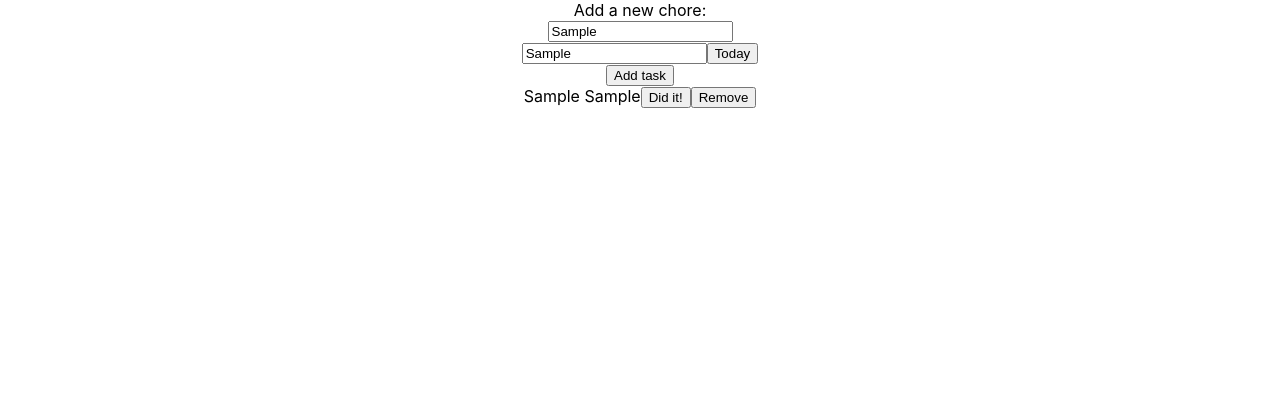
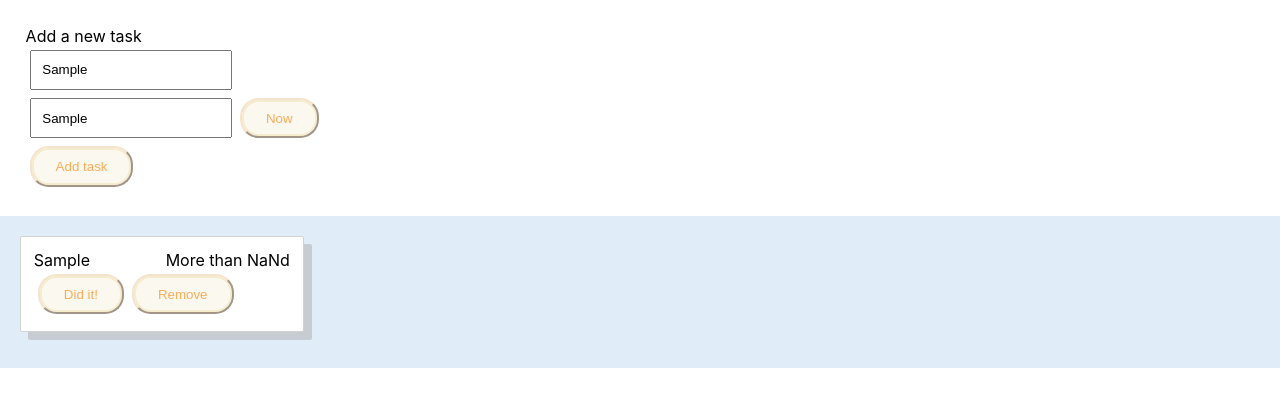
Before and after one commit to lejonmanen/chores, a React (Create React App) app: page / in a window 1280 px wide. Both pictures are taken after typing "Sample", "Sample" into the empty fields and a click on the button "Add task". Shown: the top 406 px of the page. Built offline with nearby package versions, Linux system fonts and the light colour scheme.

Commit message:
Basic version done

```diff
--- a/public/index.html
+++ b/public/index.html
@@ -9,6 +9,7 @@
     />
     <meta name="theme-color" content="#000000" />
     <link rel="manifest" href="%PUBLIC_URL%/manifest.json" />
+	<link rel="stylesheet" href="style.css">
     <title>Chores</title>
   </head>
   <body>
--- /dev/null
+++ b/public/style.css
@@ -0,0 +1,74 @@
+* {
+	margin: 0;
+	padding: 0;
+}
+
+/* General stuff */
+input[type="text"], button {
+	margin: 4px;
+}
+input[type="text"] {
+	padding: 0.8em 0.8em;
+}
+button {
+	padding: 0.8em 1.8em;
+	border-radius: 1.4em;
+	/* border: 1px solid black; */
+	/* border: none; */
+	border-color: #F6E3CE;
+	background-color: #FBF8EF;
+    box-shadow: inset 0 0 0 0.125rem #F5ECCE;
+	/* color: #2E2E2E; */
+	/* color: red; */
+	/* color: #F6E3CE; */
+	color: #FAAC58;
+	transition: color 0.5s, background-color 0.5s, border-color 0.5s;
+	/* transition: width 2s, height 2s, background-color 2s, transform 2s; */
+	user-select: none;
+}
+button:hover {
+	color: #FAAC58;
+	cursor: pointer;
+	background-color: #fff;
+	border-color: #FAAC58;
+}
+
+
+/* Form for adding new items */
+.add-chore {
+	/* border-bottom: 1px solid #81BEF7; */
+	/* border-radius: 2em; */
+	display: block;
+	/* width: 50%; */
+	margin: 0em;
+	padding: 1.6em;
+}
+
+/* List of everything */
+.chore-list {
+	background-color: #E0ECF8;
+	margin; 0;
+	padding: 1em 1em 2em 1em;
+	/* margin-right: 1em; */
+	/* display: inline-block; */
+	display: block;
+	/* display: grid;
+	grid-template-columns: 1fr 1fr 1fr; */
+}
+
+/* Singe chore */
+.chore {
+	background-color: white;
+	border: 1px solid lightgray;
+	border-radius: 2px;
+	display: inline-block;
+	width: 16em;
+	margin: 4px;
+	padding: 0.8em;
+	box-shadow: 8px 8px 0px 0px rgba(173,173,173,0.5);
+	vertical-align: top;
+}
+.chore > div:first-child { display: flex; }
+.chore > div:first-child > div { display: inline-block; flex-grow: 1; }
+.chore > div:first-child > div:first-child { margin-right: 0.5em; }
+.chore > div:first-child > div:last-child { margin-left: 0.5em; text-align: right; }
--- a/src/AddChore.js
+++ b/src/AddChore.js
@@ -7,23 +7,38 @@ class AddChore extends React.Component {
 		lastDone: ''
 	}
 	render() {
-		const textChange = key => e => { let o = {}; o[key] = e.target.value; this.setState(o); };
+		// const textChange = key => e => { let o = {}; o[key] = e.target.value; this.setState(o); };
+		const changeTitle = e => this.setState({ title: e.target.value });
+		const changeDone  = e => this.setState({ lastDone: e.target.value });
 		const t = this.state.title, ld = this.state.lastDone;
 		const add = e => this.props.addChore(t, ld);
 		return (
-			<div>
-				Add a new chore: <br/>
-				<input type="text" placeholder="Title" onChange={textChange('title')} /> <br/>
+			<div className="add-chore">
+				Add a new task <br/>
+				<input type="text" placeholder="Title"
+					onChange={changeTitle}
+					value={this.state.title} />
+				<br/>
 
-				<input type="text" placeholder="Last done" onChange={textChange('lastDone')}
-					onKeyDown={e => e.key === 'enter' ? add(e) : ''}
+				<input type="text" placeholder="Last done"
+					onChange={changeDone}
+					value={this.state.lastDone}
+					onKeyDown={e => e.keyCode === 13 ? add(e) : ''}
 					/>
-				<button>Today</button> <br/>
+				<button onClick={this.setNow}>Now</button>
+				<br/>
 
 				<button onClick={add}>Add task</button>
 			</div>
 		) // TODO: fixa så enter funkar i "last done"
 	}
+	setNow = e => {
+		this.setState({ lastDone: this.getNowString() });
+	}
+	getNowString = () => {
+		let now = new Date();
+		return now.toISOString();
+	}
 }
 
 export default withLocalStorage(AddChore);
--- a/src/App.css
+++ b/src/App.css
@@ -1,10 +1,5 @@
-.App {
+/* .App {
   text-align: center;
-}
-
-.App-logo {
-  animation: App-logo-spin infinite 20s linear;
-  height: 40vmin;
 }
 
 .App-header {
@@ -20,13 +15,4 @@
 
 .App-link {
   color: #61dafb;
-}
-
-@keyframes App-logo-spin {
-  from {
-    transform: rotate(0deg);
-  }
-  to {
-    transform: rotate(360deg);
-  }
-}
+} */
--- a/src/App.js
+++ b/src/App.js
@@ -28,12 +28,26 @@ class App extends Component {
 		return (
 			<div className="App">
 				<AddChore addChore={this.addNewChore} />
-				<ChoreList chores={this.state.chores} remove={this.removeChore} />
+				<ChoreList chores={this.state.chores}
+					remove={this.removeChore}
+					didIt={this.didIt} />
 			</div>
 		);
 	}
+	didIt = chore => {
+		this.saveList(this.state.chores.map(
+			c => {
+				if( this.sameChore(c, chore) ) {
+					return { ...c, lastDone: new Date().toISOString() };
+				}
+				return c;
+			})
+	 	);
+	}
+	sameChore = (c1, c2) => c1.title === c2.title && c1.lastDone === c2.lastDone
+
 	addNewChore = (title, lastDone) => {
-		if( !this.state.chores.find(c => c.title === title && c.lastDone === lastDone) ) {
+		if( !this.state.chores.find(c => this.sameChore(c, { title, lastDone })) ) {
 			const newList = [...this.state.chores, { title, lastDone } ];
 			this.saveList(newList);
 		}
--- a/src/Chore.js
+++ b/src/Chore.js
@@ -1,13 +1,33 @@
 import React from 'react';
 
 // TODO: add datepicker
-// TODO: click on "did it" to reset timestamp
-const Chore = ({ c, remove }) => (
-	<div>
-		{c.title} {c.lastDone}
-		<button onClick={() => {}}>Did it!</button>
+// TODO: add checkbox and trashbin icons instead of boring buttons
+const Chore = ({ c, remove, didIt }) => (
+	<div className="chore">
+		<div>
+			<div>{c.title}</div>
+			<div>{displayTime(c.lastDone)}</div>
+		</div>
+		<button onClick={() => didIt(c)}>Did it!</button>
 		<button onClick={e => remove(c.title, c.lastDone)}>Remove</button>
 	</div>
 )
 
+function displayTime(done) {
+	let diff = (new Date()).getTime() - (new Date(done)).getTime();
+	let seconds = Math.ceil(diff / 1000);
+	if( seconds < 60 ) return `${seconds}s`;
+
+	let minutes = Math.floor(seconds / 60), secMod = seconds % 60;
+	if( minutes < 60 ) return `${minutes}min, ${secMod}s`;
+
+	let hours = Math.floor(minutes / 60), minMod = minutes % 60;
+	if( hours < 24 ) return `${hours}h, ${minMod}min`;
+
+	let days = Math.floor(hours / 24), hourMod = hours % 24;
+	if( days < 14 ) return `${days}d, ${hourMod}h`;
+
+	return `More than ${days}d`;
+}
+
 export default Chore;
--- a/src/ChoreList.js
+++ b/src/ChoreList.js
@@ -2,11 +2,12 @@ import React from 'react';
 import Chore from './Chore.js';
 
 // TODO: sort by last done date
-const ChoreList = ({ chores, remove }) => (
-	<div>
+const ChoreList = ({ chores, remove, didIt }) => (
+	<div className="chore-list">
 		{chores.map(c => (
 			<Chore
 				c={c}
+				didIt={didIt}
 				remove={remove}
 				key={c.title + c.lastDone}/>)
 		)}
```
